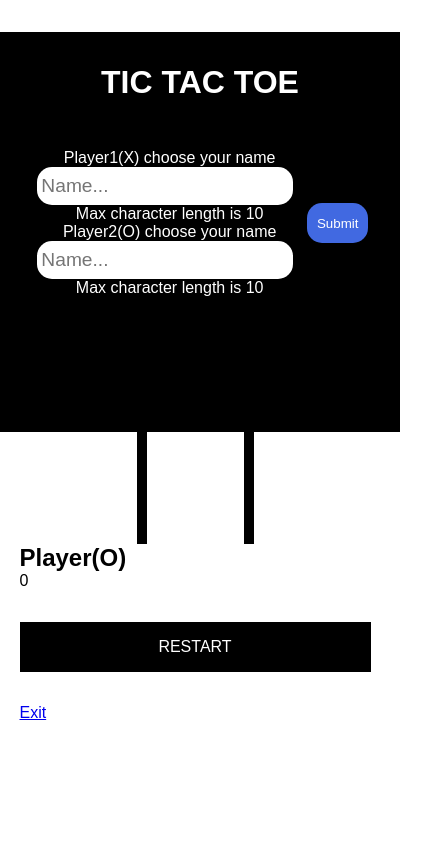
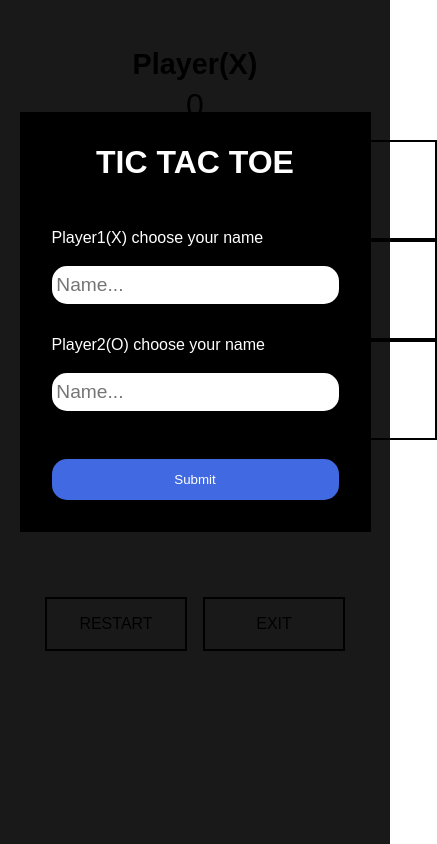
Before and after one commit to Johongirr/tic-tac-toe, a plain HTML site: page index.html in a window 390 px wide. Shown: the whole page, 437 px wide, since content can reach past the window. Drawn offline with Linux system fonts and the light colour scheme.

Commit message:
made it responsive

```diff
--- a/styles.css
+++ b/styles.css
@@ -11,52 +11,67 @@ body {
 
 #container {
     width: 90%;
-    max-width: 500px;
+    max-width: 1260px;
     margin: 3rem auto;
 
 }
-input,a {
+input,a,label,span {
     display: inline-block;
 }
 #container #game_container {
     display: grid;
-    grid-template-columns: repeat(3,1fr);
-    grid-auto-rows: minmax(150px,auto);
+    grid-template-columns: repeat(3,120px);
+    grid-auto-rows: minmax(120px,auto);
 
 
+}
+#container .d-flex {
+    margin-top: 5rem;
+   display: flex;
+   justify-content: space-between;
+}
+.player1_container, .player2_container {
+    display: flex;
+
+    justify-content: center;
+    flex-direction: column;
+}
+
+#container h2 {
+    font-size: 2rem;
+}
+#container .score {
+
+    margin-top: 2rem;
+    font-size: 2rem;
+}
+
+#container .player1_container {
+    width: 16%;
+    text-align: center;
+
+}
+#container .player2_container {
+    width: 16%;
+    text-align: center;
+
+}
+#container #game_container {
+    width: 40%;
+    margin: 0 1rem;
 }
 #game_container div {
     text-align: center;
     cursor: pointer;
-    font-size: 8rem;
-}
-#game_container div:nth-child(1){
+    font-size: 4rem;
 
-    border-bottom: 10px solid #000;
-}
-#game_container div:nth-child(2){
-    border-left: 10px solid #000;
-    border-right: 10px solid #000;
-    border-bottom: 10px solid #000;
-}
-#game_container div:nth-child(3){
-    border-bottom: 10px solid #000;
-}
-#game_container div:nth-child(4){
-    border-bottom: 10px solid #000;
-}
-#game_container div:nth-child(5){
-    border-left: 10px solid #000;
-    border-right: 10px solid #000;
-    border-bottom: 10px solid #000;
-}
-#game_container div:nth-child(6){
-    border-bottom: 10px solid #000;
 }
 
-#game_container div:nth-child(8){
-    border-left: 10px solid #000;
-    border-right: 10px solid #000;
+#game_container div {
+    border: 4px solid #000;
+    display: flex;
+    justify-content: center;
+    align-items: center;
 }
 
 .modal_container {
@@ -64,28 +79,33 @@ input,a {
     top: 0;
     left: 0;
     width: 100%;
+    background-color: rgba(0, 0, 0, 0.9);
     height: 100%;
 
     color: #fff;
 }
 .modal {
-    width: 400px;
+    width: 600px;
     height: 400px;
-    margin: 2rem auto;
+    margin: 7rem auto;
     background-color: #000;
     text-align: center;
     padding: 2rem;
 
 }
+.modal .d-flex {
+    display: flex;
+    justify-content: space-between;
+    text-align: left;
+}
+.modal form label {
+    margin-bottom: 1.2rem;
+}
 .modal h2 {
     font-size: 2rem;
     margin-bottom: 3rem;
 }
-.modal form {
-    display: flex;
-    align-items: center;
-    justify-content: center;
-}
+
 .modal input {
 
     border: 0;
@@ -98,23 +118,74 @@ input,a {
     margin-right: 0.6rem;
 
 }
+
 .modal input[type="submit"]{
+    margin-top: 3rem;
+    width: 50%;
     padding: 0.8rem 0.6rem;
     color: #fff;
     background-color: royalblue;
     cursor: pointer;
 }
+.modal .same_name {
+    color: rgb(238, 15, 15);
+    font-size: 1.1rem;
+    margin-bottom: 1rem;
+    animation: anim 3s linear;
+}
 
-#restart {
+.modal .error_message {
+    color: rgb(238, 15, 15);
+    margin-top: 0.7rem;
+    animation: anim 3s linear;
+    display: none;
+}
+@keyframes anim {
+    0% {
+        opacity: 0;
+    }
+    20% {
+        opacity: 1;
+    }
+    30% {
+        opacity: 0;
+    }
+    50% {
+        opacity: 1;
+    }
+    70% {
+        opacity: 0;
+    }
+    100% {
+        opacity: 1;
+    }
+}
+
+.buttons_box {
+    display: flex;
+    width: 350px;
+    margin: 0 auto;
+    text-align: center;
+}
+.buttons_box a{
+    flex: 1;
     text-transform: uppercase;
     padding: 1rem 2rem;
+    color: #000;
+    border: 2px solid #000;
+    text-decoration: none;
+    margin: 4rem  1rem 0 0;
+    transition: all 0.4s linear;
+}
+.buttons_box a:hover {
+    background-color: #000;
     color: #fff;
-    background-color: #000;
-    text-decoration: none;
-    margin: 2rem auto;
-    display: flex;
-    justify-content: center;
 }
+.buttons_box a:last-child {
+    margin-right: 0;
+}
+
+
 
 #winner {
     display: block;
@@ -141,3 +212,103 @@ input,a {
         opacity: 1;
     }
 }
+
+@media(max-width: 1160px) {
+    #container h2{
+        font-size: 1.8rem;
+
+    }
+    #container {
+        max-width: 100%;
+    }
+    #container #game_container {
+        width: 35%;
+    }
+    #container .player1_container {
+        width: 13%
+    }
+    #container .player2_container {
+        width: 13%
+    }
+    #container .d-flex{
+
+        justify-content: space-between
+     }
+}
+@media(max-width: 1000px){
+    #container #game_container {
+
+        grid-template-columns: repeat(3, 100px);
+        grid-auto-rows: minmax(100px, auto);
+
+        align-self: center;
+        justify-self: center;
+
+    }
+    #container #winner {
+        margin-bottom: 1rem;
+    }
+    #container .d-flex {
+        margin-top: 2rem;
+    }
+    .buttons_box {
+        width: 300px;
+    }
+    #container .player1_container {
+        margin-bottom: 1rem;
+    }
+    #container .score {
+        margin-top: 0.4rem;
+    }
+    #container .d-flex {
+      flex-direction: column;
+      align-items: center;
+     }
+
+     #container #game_container div {
+         font-size: 4rem;
+         border: 2px solid #000;
+     }
+     #container #winner {
+         font-size: 2.3rem;
+     }
+
+     #container .player2_container{
+         margin-top: 1rem;
+     }
+}
+@media(max-width: 700px){
+   .modal {
+       width: 90%;
+       height: auto;
+   }
+   #container .player1_container{
+       width: 100%;
+       flex: 1;
+   }
+   #container .player2_container {
+        width: 100%;
+        flex: 1;
+   }
+   .modal input[type="submit"] {
+       width: 100%;
+   }
+   .modal .d-flex div {
+    width: 100%;
+    }
+    .modal input[type="text"]{
+        width: 100%;
+    }
+
+   .modal .d-flex {
+       flex-direction: column;
+       align-items: center;
+   }
+   .modal .d-flex div:nth-child(2) {
+       margin-top: 2rem;
+   }
+    .buttons_box a {
+        padding: 1rem 1.3rem;
+    }
+
+}
```
